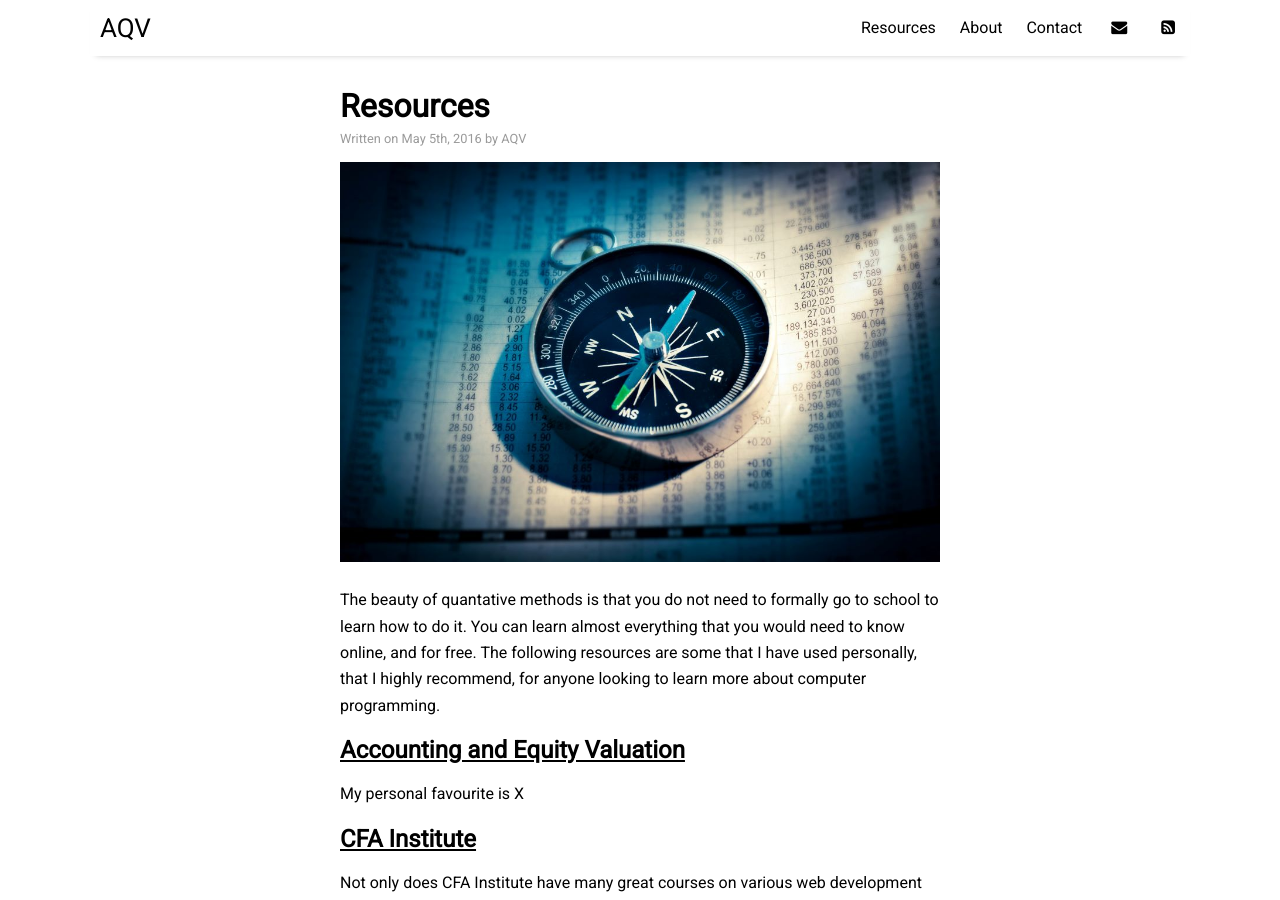
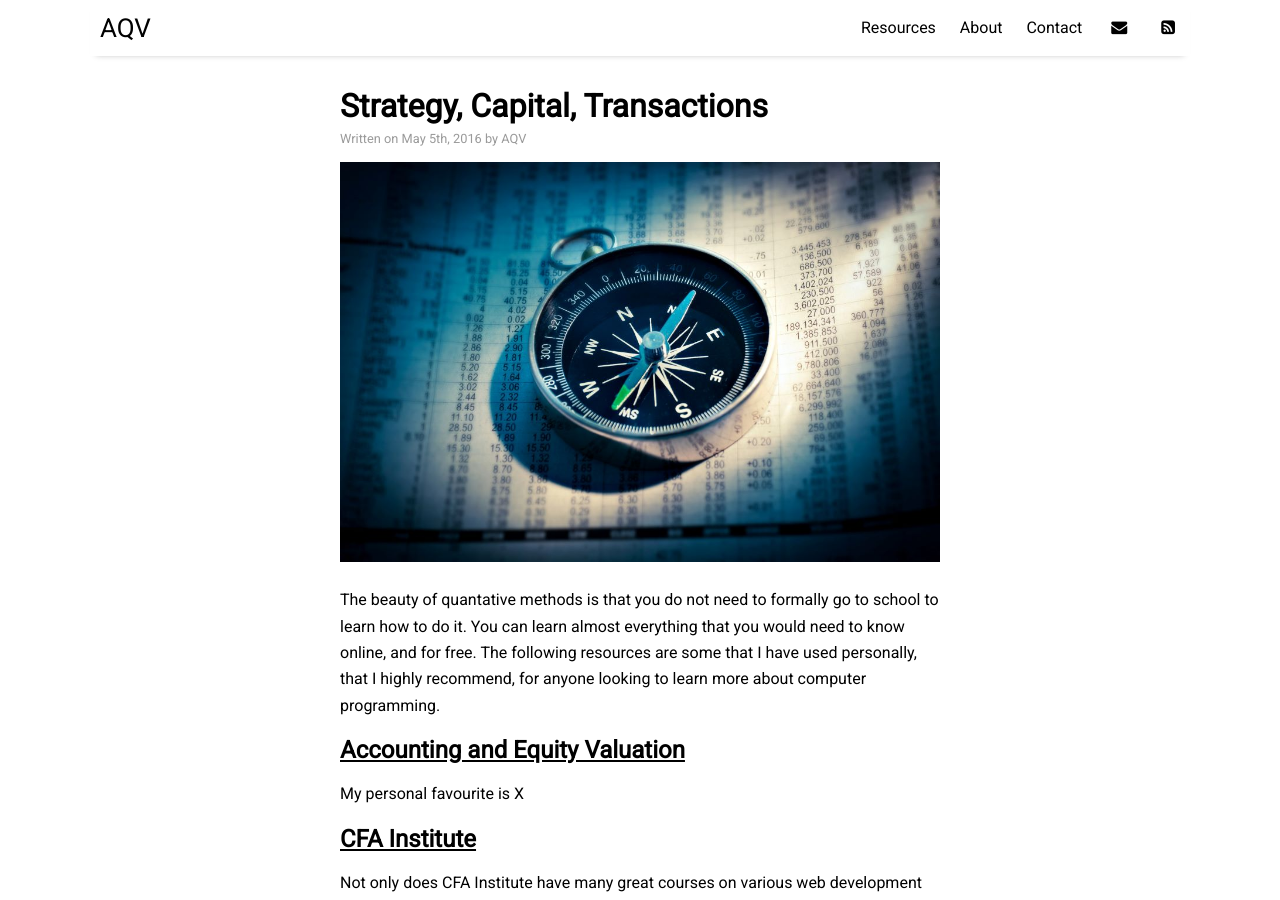
Before and after one commit to aqv-us/aqv-us, a Jekyll site: the page built from _posts/2016-05-05-learning-resources.md, in a window 1280 px wide and 900 px high. Built offline with Jekyll 4.4.1, drawn with Linux system fonts in a browser that asks for light colours; nearby versions of some CDN libraries.

Commit message:
Update 2016-05-05-learning-resources.md

```diff
--- a/_posts/2016-05-05-learning-resources.md
+++ b/_posts/2016-05-05-learning-resources.md
@@ -1,6 +1,6 @@
 ---
 layout: post
-title: "Resources"
+title: "Strategy, Capital, Transactions"
 author: "AQV"
 categories: resources
 tags: [documentation,sample]
```
